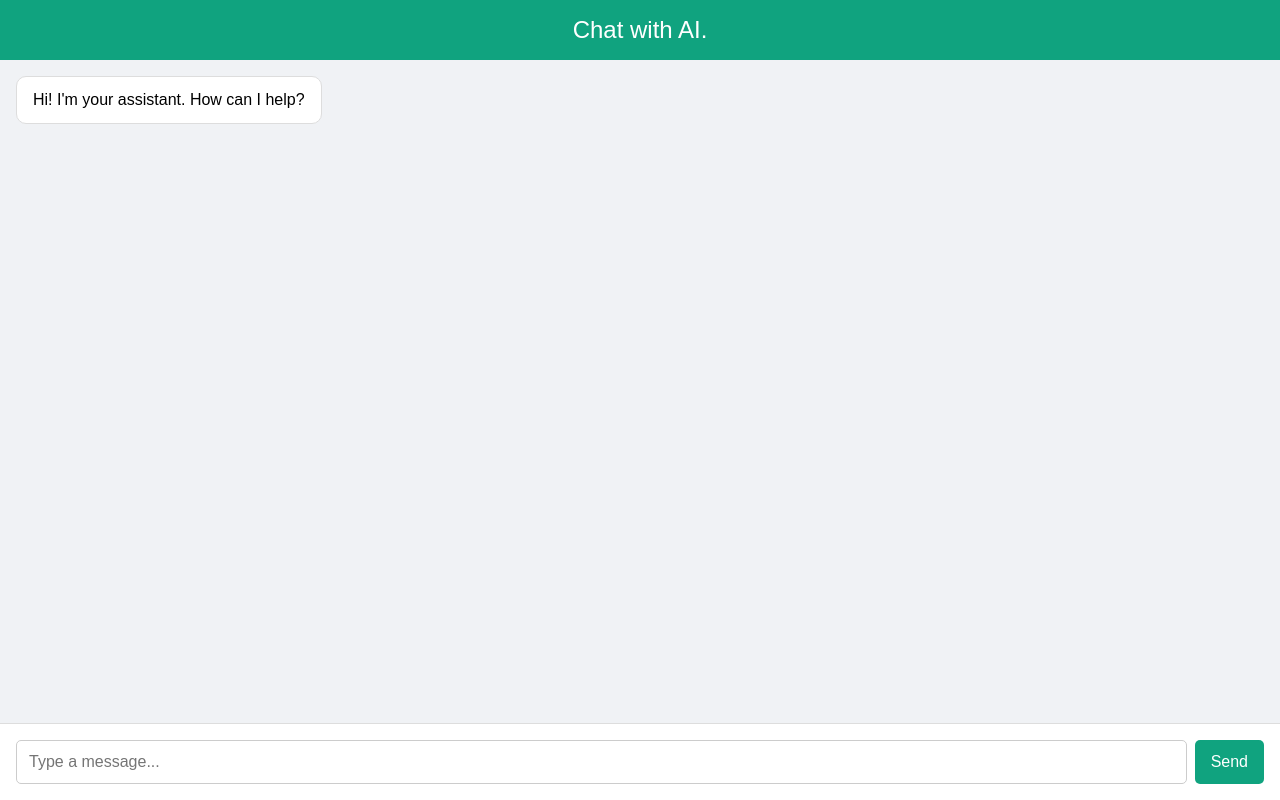
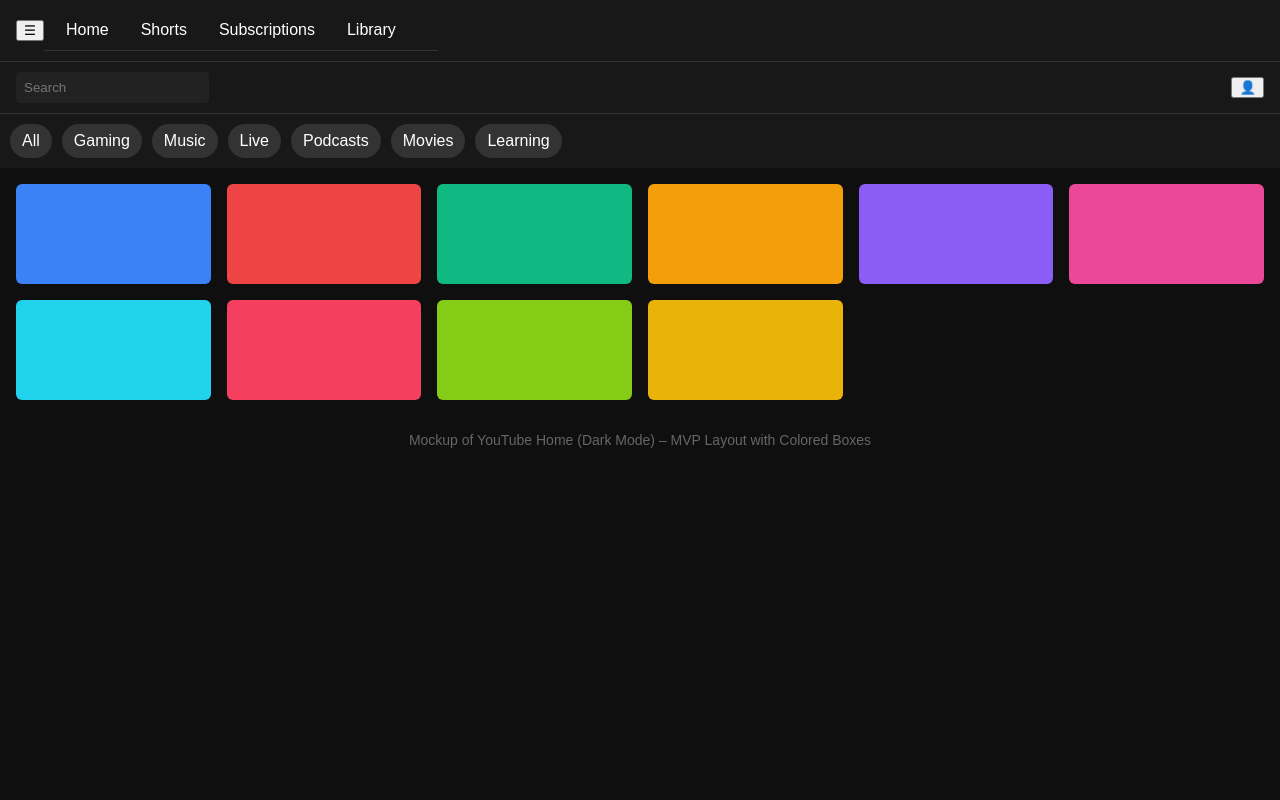
Before and after one commit to domasoufi-oss/kitt, a plain HTML site: page index.html in a window 1280 px wide. Drawn offline with Linux system fonts and the light colour scheme.

Commit message:
Update index.html

```diff
--- a/index.html
+++ b/index.html
@@ -3,124 +3,122 @@
 <head>
   <meta charset="UTF-8" />
   <meta name="viewport" content="width=device-width, initial-scale=1.0"/>
-  <title>Chat Interface</title>
+  <title>YouTube Dark Mode (Mockup)</title>
   <style>
-    * {
-      box-sizing: border-box;
-    }
-
     body {
       margin: 0;
       font-family: Arial, sans-serif;
-      background-color: #f0f2f5;
+      background-color: #0f0f0f;
+      color: #fff;
+    }
+    header, nav, .top-bar {
       display: flex;
-      flex-direction: column;
-      height: 100vh;
+      align-items: center;
+      padding: 10px 16px;
+      background-color: #181818;
+      border-bottom: 1px solid #333;
     }
-
-    header {
-      background-color: #10a37f;
+    .top-bar {
+      justify-content: space-between;
+    }
+    .top-bar input {
+      background: #222;
+      border: none;
+      padding: 8px;
       color: white;
-      padding: 1rem;
-      text-align: center;
-      font-size: 1.5rem;
+      border-radius: 4px;
     }
-
-    .chat-container {
-      flex: 1;
-      display: flex;
-      flex-direction: column;
-      justify-content: space-between;
-      padding: 1rem;
-      overflow-y: auto;
-    }
-
-    .message {
-      max-width: 80%;
-      margin-bottom: 1rem;
-      padding: 0.75rem 1rem;
-      border-radius: 10px;
-      line-height: 1.4;
-    }
-
-    .user {
-      align-self: flex-end;
-      background-color: #daf5e8;
-    }
-
-    .bot {
-      align-self: flex-start;
-      background-color: #fff;
-      border: 1px solid #ddd;
-    }
-
-    .input-area {
-      display: flex;
-      padding: 1rem;
-      background-color: white;
-      border-top: 1px solid #ddd;
-    }
-
-    .input-area input {
-      flex: 1;
-      padding: 0.75rem;
-      font-size: 1rem;
-      border: 1px solid #ccc;
-      border-radius: 5px;
-    }
-
-    .input-area button {
-      margin-left: 0.5rem;
-      padding: 0.75rem 1rem;
-      font-size: 1rem;
-      background-color: #10a37f;
+    nav button {
+      background: none;
+      border: none;
       color: white;
-      border: none;
-      border-radius: 5px;
+      margin-right: 20px;
+      font-size: 16px;
       cursor: pointer;
     }
-
-    .input-area button:hover {
-      background-color: #0d8b6c;
+    .categories {
+      display: flex;
+      overflow-x: auto;
+      background-color: #181818;
+      padding: 10px;
+      gap: 10px;
+    }
+    .categories span {
+      background-color: #333;
+      padding: 8px 12px;
+      border-radius: 20px;
+      white-space: nowrap;
+      cursor: pointer;
+    }
+    .video-grid {
+      display: grid;
+      grid-template-columns: repeat(auto-fill, minmax(180px, 1fr));
+      gap: 16px;
+      padding: 16px;
+    }
+    .video-box {
+      background-color: #222;
+      height: 100px;
+      border-radius: 6px;
+    }
+    footer {
+      padding: 16px;
+      text-align: center;
+      color: #666;
+      font-size: 14px;
     }
   </style>
 </head>
 <body>
-  <header>Chat with AI.</header>
-  <div class="chat-container" id="chat">
-    <div class="message bot">Hi! I'm your assistant. How can I help?</div>
+
+  <!-- Top Navigation Bar -->
+  <header>
+    <button>☰</button>
+    <nav>
+      <button>Home</button>
+      <button>Shorts</button>
+      <button>Subscriptions</button>
+      <button>Library</button>
+    </nav>
+  </header>
+
+  <!-- Search/Profile -->
+  <div class="top-bar">
+    <input type="text" placeholder="Search">
+    <div>
+      <button>👤</button>
+    </div>
   </div>
 
-  <div class="input-area">
-    <input type="text" id="userInput" placeholder="Type a message..." />
-    <button onclick="sendMessage()">Send</button>
+  <!-- Horizontal Category Scroll -->
+  <div class="categories">
+    <span>All</span>
+    <span>Gaming</span>
+    <span>Music</span>
+    <span>Live</span>
+    <span>Podcasts</span>
+    <span>Movies</span>
+    <span>Learning</span>
   </div>
 
-  <script>
-    function sendMessage() {
-      const input = document.getElementById('userInput');
-      const chat = document.getElementById('chat');
-      const userMessage = input.value.trim();
+  <!-- Colored Video Boxes Grid -->
+  <div class="video-grid">
+    <div class="video-box" style="background-color: #3b82f6;"></div>
+    <div class="video-box" style="background-color: #ef4444;"></div>
+    <div class="video-box" style="background-color: #10b981;"></div>
+    <div class="video-box" style="background-color: #f59e0b;"></div>
+    <div class="video-box" style="background-color: #8b5cf6;"></div>
+    <div class="video-box" style="background-color: #ec4899;"></div>
+    <div class="video-box" style="background-color: #22d3ee;"></div>
+    <div class="video-box" style="background-color: #f43f5e;"></div>
+    <div class="video-box" style="background-color: #84cc16;"></div>
+    <div class="video-box" style="background-color: #eab308;"></div>
+    <!-- Add more video-boxes as needed -->
+  </div>
 
-      if (userMessage === '') return;
+  <footer>
+    Mockup of YouTube Home (Dark Mode) – MVP Layout with Colored Boxes
+  </footer>
 
-      const userDiv = document.createElement('div');
-      userDiv.className = 'message user';
-      userDiv.innerText = userMessage;
-      chat.appendChild(userDiv);
-
-      // Fake AI response
-      const botDiv = document.createElement('div');
-      botDiv.className = 'message bot';
-      botDiv.innerText = "I'm just a static bot in this demo! 😄";
-      setTimeout(() => {
-        chat.appendChild(botDiv);
-        chat.scrollTop = chat.scrollHeight;
-      }, 500);
-
-      input.value = '';
-      chat.scrollTop = chat.scrollHeight;
-    }
-  </script>
 </body>
 </html>
```
